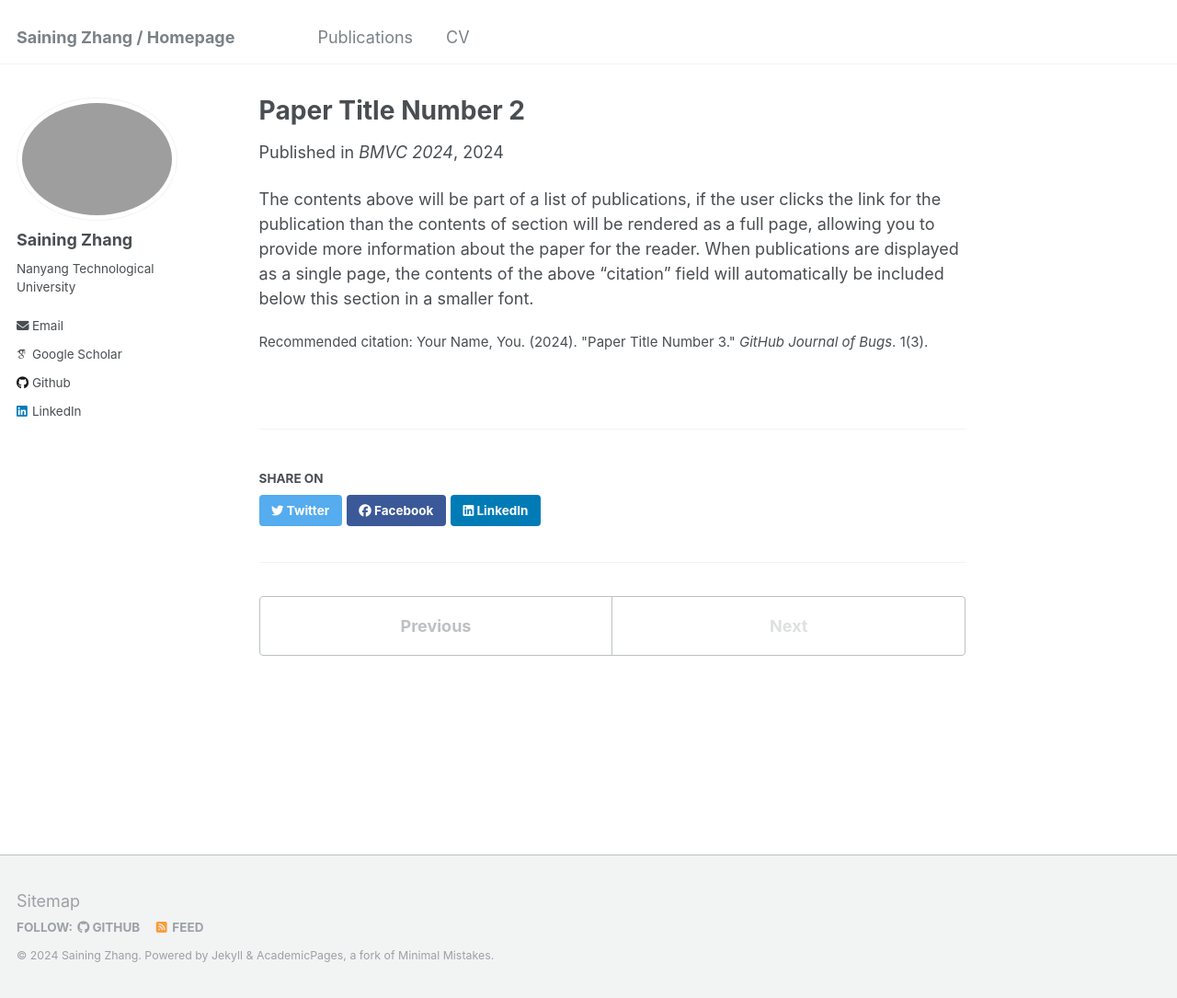
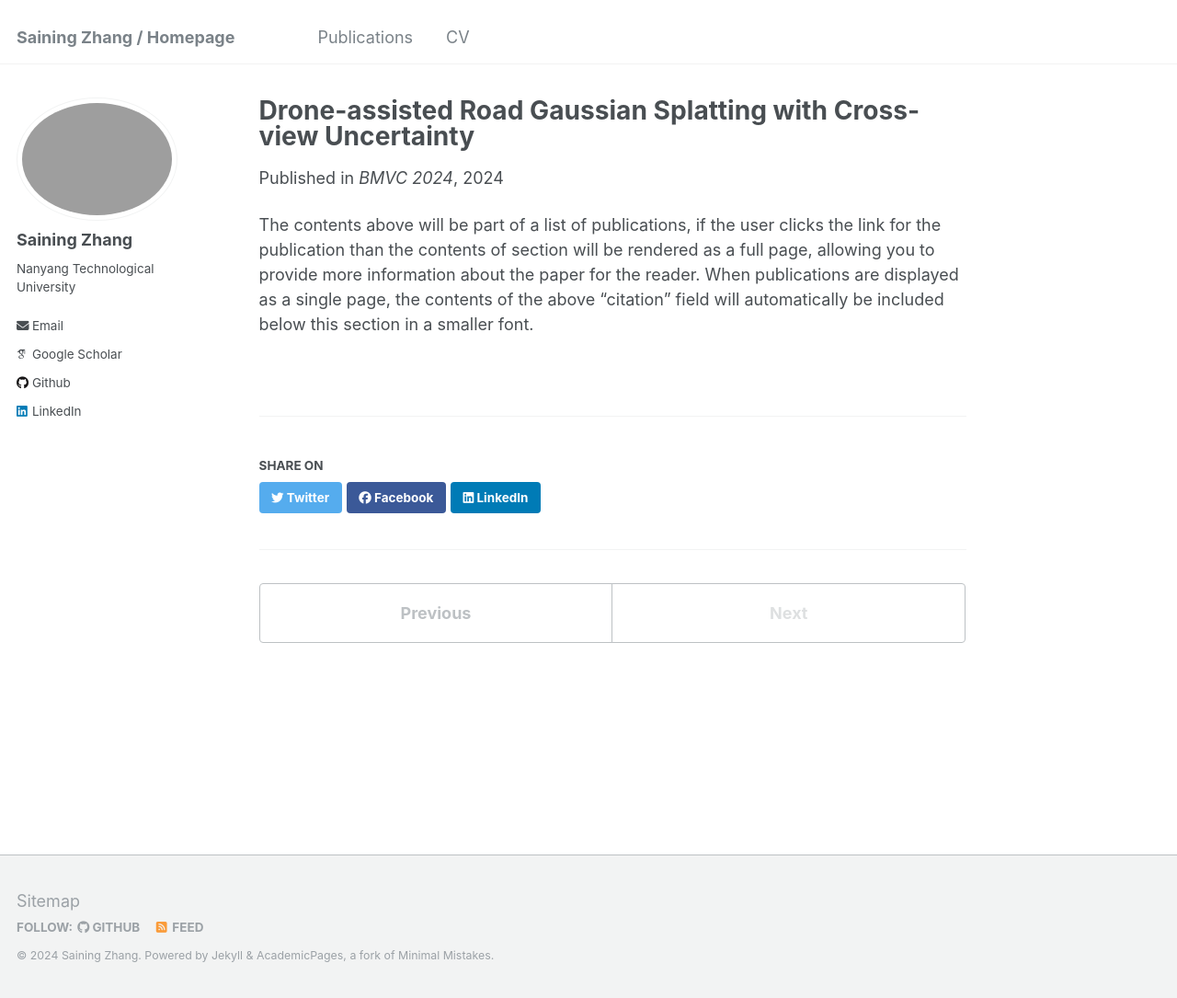
Before and after one commit to SainingZhang/SainingZhang.github.io, a Jekyll site: the page built from _publications/2024-07-20-paper-title-number-2.md, in a window 1280 px wide and 1085 px high. Shown: the whole window at 92% size. Built offline with Jekyll 4.4.1, drawn with Linux system fonts in a browser that asks for light colours; some web fonts are replaced.

Commit message:
Update 2024-07-20-paper-title-number-2.md

```diff
--- a/_publications/2024-07-20-paper-title-number-2.md
+++ b/_publications/2024-07-20-paper-title-number-2.md
@@ -1,10 +1,9 @@
 ---
-title: "Paper Title Number 2"
+title: "Drone-assisted Road Gaussian Splatting with Cross-view Uncertainty"
 collection: publications
 permalink: /publication/2024-07-20-paper-title-number-2
 date: 2024-07-20
 venue: 'BMVC 2024'
-citation: 'Your Name, You. (2024). &quot;Paper Title Number 3.&quot; <i>GitHub Journal of Bugs</i>. 1(3).'
 ---
 
 The contents above will be part of a list of publications, if the user clicks the link for the publication than the contents of section will be rendered as a full page, allowing you to provide more information about the paper for the reader. When publications are displayed as a single page, the contents of the above "citation" field will automatically be included below this section in a smaller font.
```
